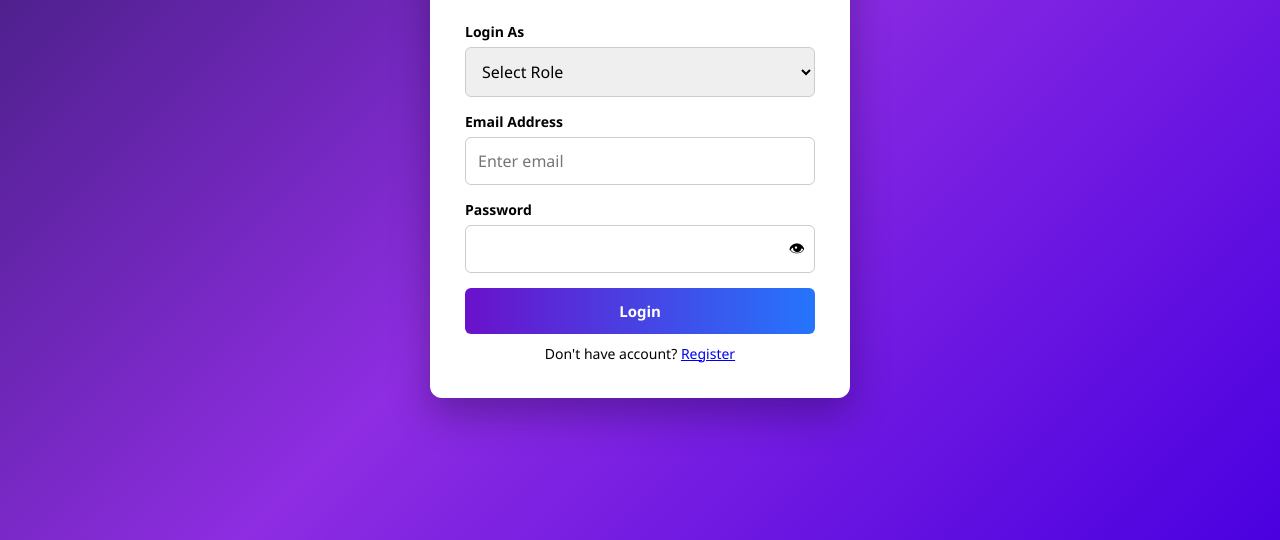
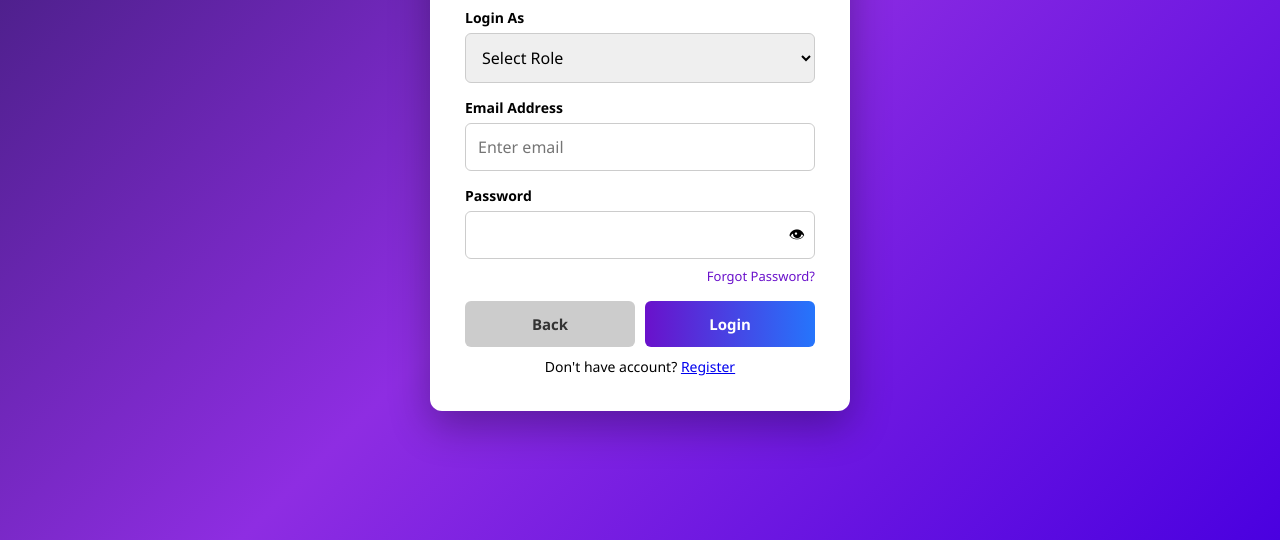
Before and after one commit to kolkurabhinaykolkur-netizen/stacklybio, a plain HTML site: page login.html in a window 1280 px wide. Shown: the part 260-800 px from the top of the page. Drawn offline with Linux system fonts and the light colour scheme.

Commit message:
updte code

```diff
--- a/login.html
+++ b/login.html
@@ -104,6 +104,23 @@ margin-top:10px;
 font-size:14px;
 }
 
+
+.forgot{
+text-align:right;
+margin-top:-10px;
+margin-bottom:15px;
+}
+
+.forgot a{
+font-size:13px;
+color:#6a11cb;
+text-decoration:none;
+}
+
+.forgot a:hover{
+text-decoration:underline;
+}
+
 @media (max-width:480px){
 
 .container{
@@ -114,6 +131,22 @@ h2{
 font-size:20px;
 }
 
+}
+
+
+.btn-group{
+display:flex;
+gap:10px;
+}
+
+.back-btn{
+background:#ccc;
+color:#333;
+font-weight:600;
+}
+
+.back-btn:hover{
+background:#bbb;
 }
 
 </style>
@@ -148,12 +181,29 @@ font-size:20px;
 
 <label>Password</label>
 
+
 <div class="password-box">
 <input type="password" id="password" required>
 <span onclick="togglePassword()">👁</span>
 </div>
 
-<button>Login</button>
+<div class="forgot">
+<a href="404.html">Forgot Password?</a>
+</div>
+
+<div class="btn-group">
+<button type="button" class="back-btn" onclick="goBack()">Back</button>
+<button type="submit">Login</button>
+</div>
+
+<script>
+
+
+function goBack(){
+window.location.href="index.html"
+}
+
+</script>
 
 </form>
 
@@ -213,6 +263,7 @@ alert("Invalid login credentials")
 
 })
 
+
 </script>
 
 </body>
```
Also changed, not shown: aboutus.html (+3 -3 lines), blogs.html (+4 -1 lines), contact.html (+9 -5 lines), index.html (+1 -1 lines), services.html (+3 -1 lines).
